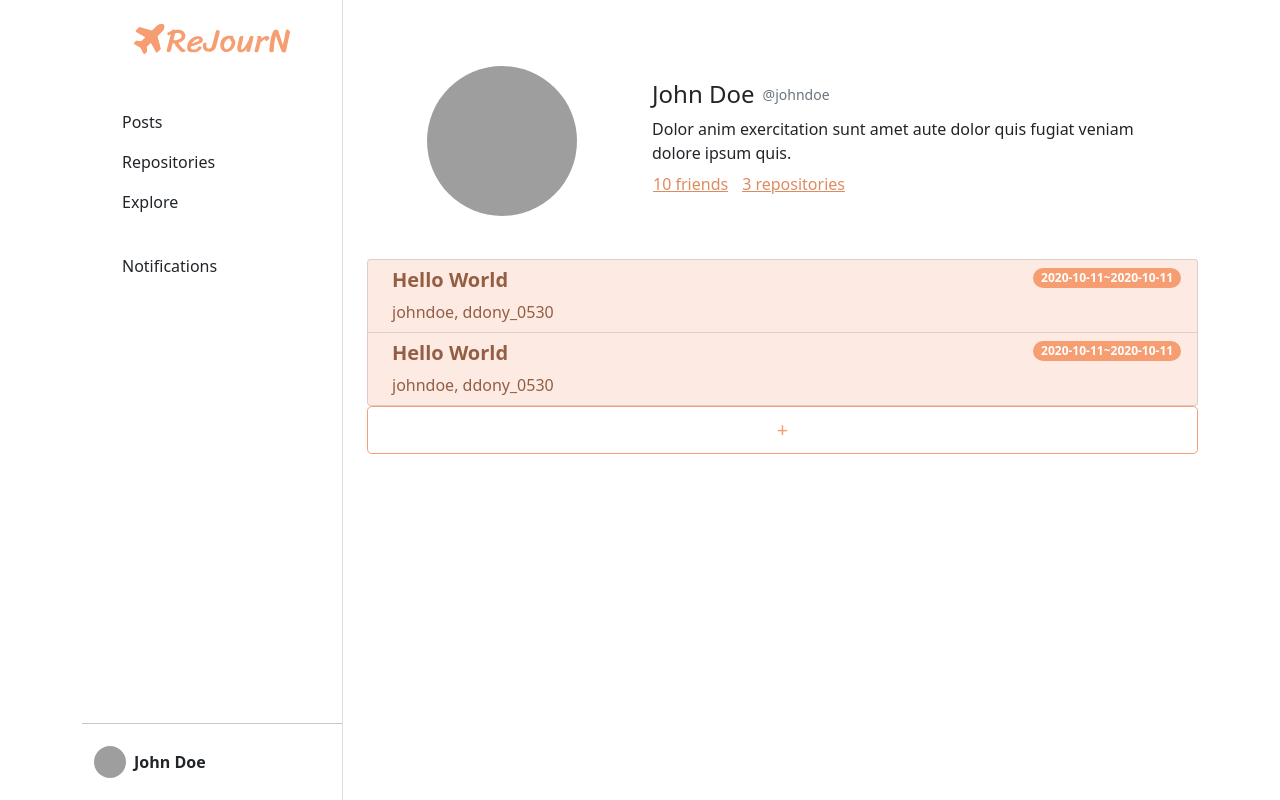
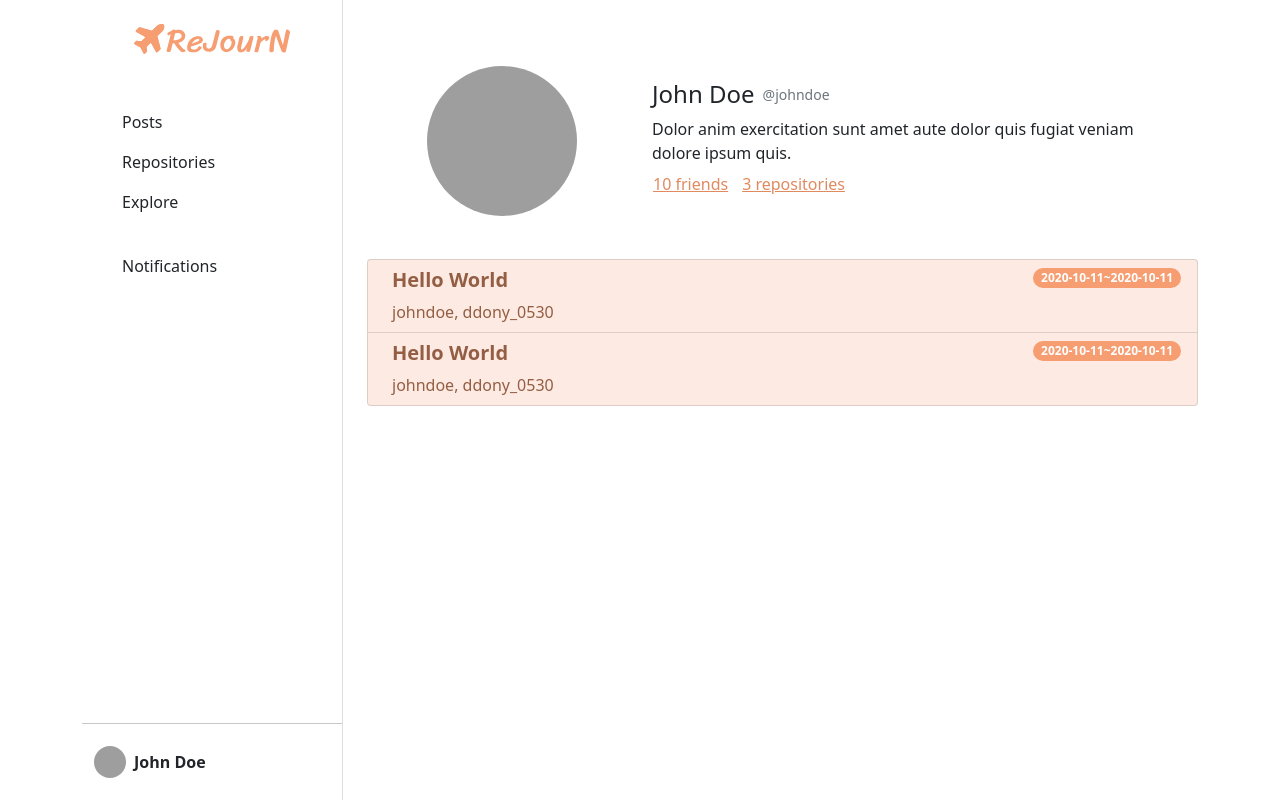
Before and after one commit to swsnu/swpp2021-team1, a React (Create React App) app: page /main/1/repos in a window 1280 px wide. Built offline with nearby package versions, Linux system fonts and the light colour scheme; grey boxes are pictures that could not be loaded.

Commit message:
fix(repository) : Check authorization to edit repo.
Fix RepositoryDetail.tsx and RepositoryList.tsx.
Create repo button only visiable for account owner.
Add collaborator button only visiable for repo collaborators.

```diff
--- a/src/features/repository/RepositoryDetail.tsx
+++ b/src/features/repository/RepositoryDetail.tsx
@@ -34,18 +34,19 @@ export default function RepositoryDetail(props : RepositoryDetailProps) {
 
     if (hasError) return (<div>Error!</div>)
     if (!currentRepo) return null;
+    const hasAuth = user && currentRepo.collaborator_list.filter(value => user.username === value.username).length > 0;
     return (
         <div>
             <h2>{currentRepo.repo_name}</h2>
             <h4>{currentRepo.travel_start_date + '~' + currentRepo.travel_end_date}</h4>
             <div className="d-flex mt-4 justify-content-between align-items-start">
                 <h4 className="m-2">Collaborators</h4>
-                <Button className="m-2" id='add-collaborator-button' onClick={addCollaborators}>+</Button>
+                {hasAuth && <Button className="m-2" id='add-collaborator-button' onClick={addCollaborators}>+</Button>}
             </div>
             <h5>
                 {currentRepo.collaborator_list.map(value => <Badge className="m-2 p-sm-2" pill>{value.username} </Badge>)}
             </h5>
-            {user && //테스트용 임시 처리
+            {user && /*테스트용 임시 처리*/hasAuth &&
             <AddCollaborators user={user}
                               show={show}
                               setShow={setShow}
--- a/src/features/repository/RepositoryList.tsx
+++ b/src/features/repository/RepositoryList.tsx
@@ -19,7 +19,7 @@ export default function RepositoryList(props : RepositoryListProps) {
     const dispatch = useDispatch<AppDispatch>();
     const [userIsLoading] = useSelector<RootState, [boolean, boolean]>(state => [state.auth.isLoading, state.auth.hasError]);
     const [isLoading, hasError] = useSelector<RootState, [boolean, boolean]>(state => [state.repos.isLoading, state.repos.hasError]);
-    const [user, repoList] = useSelector<RootState, [IDummyUser|null,IRepository[]]>(state => [state.auth.currentUser, state.repos.repoList]);
+    const [account, user, repoList] = useSelector<RootState, [IUser|null, IDummyUser|null, IRepository[]]>(state => [state.auth.account, state.auth.currentUser, state.repos.repoList]);
     const history = useHistory();
     const params = useParams<{user : string}>();
 
@@ -41,12 +41,14 @@ export default function RepositoryList(props : RepositoryListProps) {
                         <ListGroup>
                             {repoList.map(value => <Repository repository={value} />)}
                         </ListGroup>
+                        { account && user && account?.username === user?.username &&
                             <div className="d-grid gap-3">
                                 <Button variant='outline-primary'
                                         size="lg"
                                         id='repo-create-button'
                                         onClick={() => history.push('/repos/create')}>+</Button>
                             </div>
+                        }
                     </>
                 )
             }
```
Lines whose indentation alone changed are shown as unchanged.
